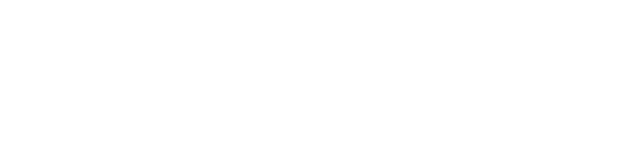
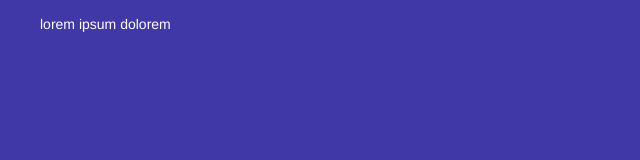
Before and after one commit to bcuz/homepage, a website: page index.html in a window 1280 px wide. Shown: the whole page, without its empty margins (0-640 px from the left). Drawn offline with nearby package versions, Linux system fonts and the light colour scheme; files that its build step writes are made by us from their sources.

Commit message:
bckground color

```diff
--- a/style.scss
+++ b/style.scss
@@ -44,6 +44,7 @@
 
 body {
   color: #fff;
+  background-color: #4138A8;
 }
 
 li {
```
